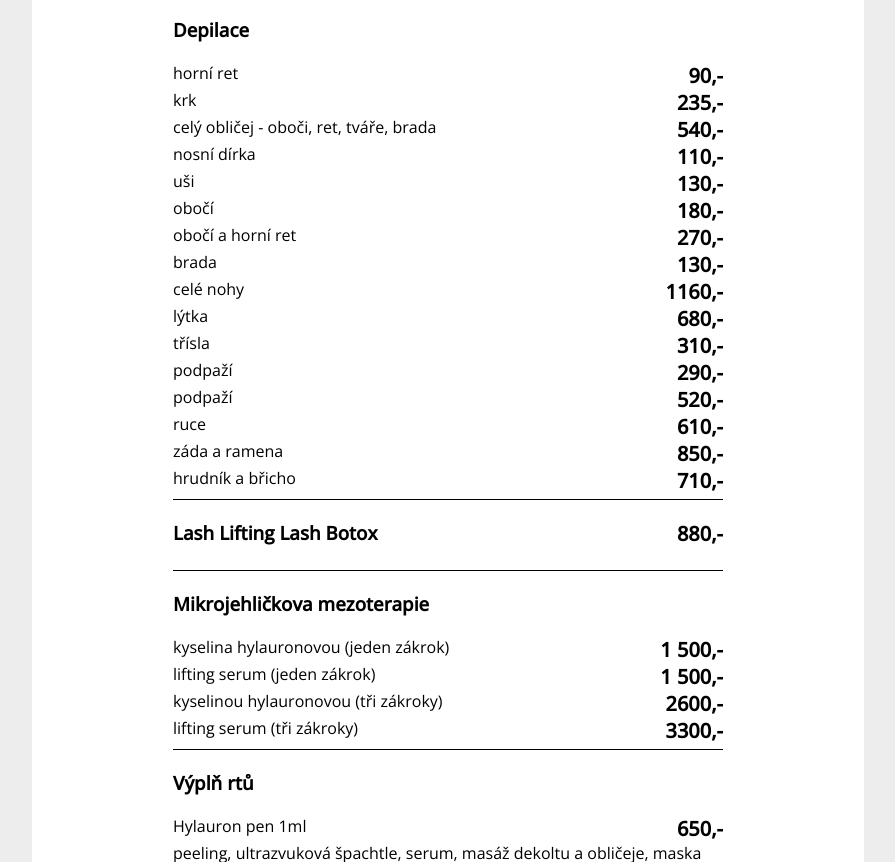
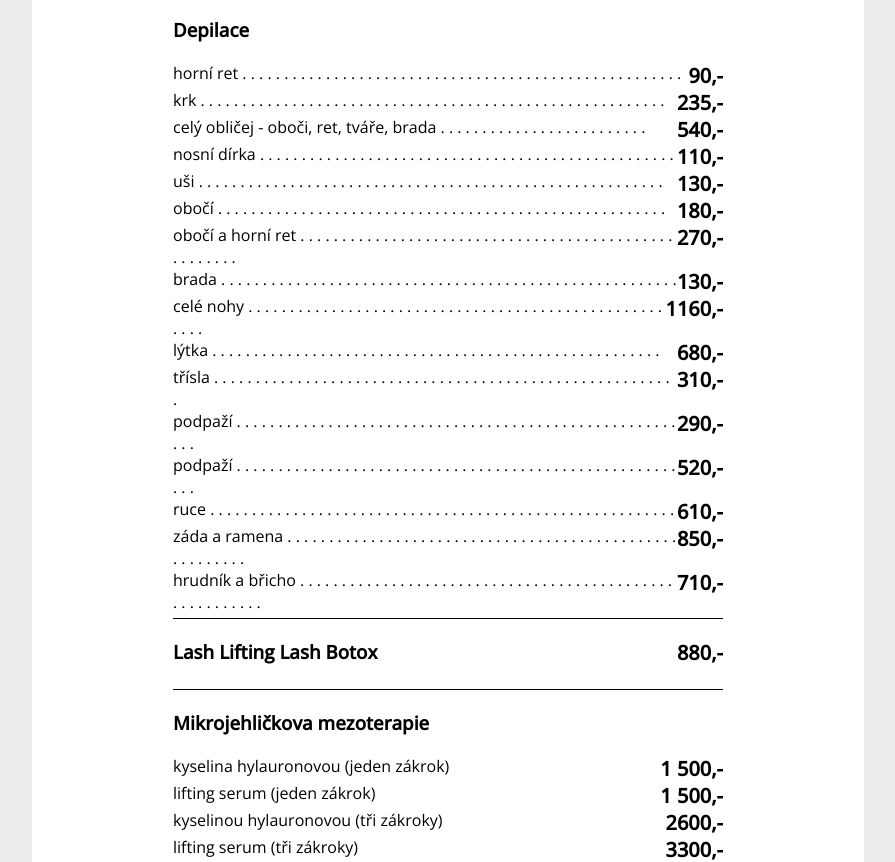
Before and after one commit to vercik13/PROJEKT-Salon, an Eleventy site: page cenik.html in a window 1280 px wide. Shown: the part 1159-2021 px from the top of the page, without its empty margins (192-1087 px from the left). Built offline with nearby package versions, Linux system fonts and the light colour scheme; Eleventy itself is replaced by a stand-in of ours; files that its build step writes are made by us from their sources; files whose address does not match are found by name.

Commit message:
aktualizace

```diff
--- a/cenik.html
+++ b/cenik.html
@@ -105,67 +105,67 @@ layout: layouts/sablona.njk
     <div class="list__box">
       <h3>Depilace</h3>
       <div class="list__title">
-        <p>horní ret</p>
+        <p>horní ret . . . . . . . . . . . . . . . . . . . . . . . . . . . . . . . . . . . . . . . . . . . . . . . . . . . . . </p>
         <p class="list__price">90,-</p>
       </div>
       <div class="list__title">
-        <p>krk</p>
+        <p>krk . . . . . . . . . . . . . . . . . . . . . . . . . . . . . . . . . . . . . . . . . . . . . . . . . . . . . . . . </p>
         <p class="list__price">235,-</p>
       </div>
       <div class="list__title">
-        <p>celý obličej - oboči, ret, tváře, brada</p>
+        <p>celý obličej - oboči, ret, tváře, brada . . . . . . . . . . . . . . . . . . . . . . . . . </p>
         <p class="list__price">540,-</p>
       </div>
       <div class="list__title">
-        <p>nosní dírka</p>
+        <p>nosní dírka . . . . . . . . . . . . . . . . . . . . . . . . . . . . . . . . . . . . . . . . . . . . . . . . . . </p>
         <p class="list__price">110,-</p>
       </div>
       <div class="list__title">
-      <p>uši</p>
+      <p>uši . . . . . . . . . . . . . . . . . . . . . . . . . . . . . . . . . . . . . . . . . . . . . . . . . . . . . . . . </p>
       <p class="list__price">130,-</p>
       </div>
       <div class="list__title">
-        <p>obočí</p>
+        <p>obočí . . . . . . . . . . . . . . . . . . . . . . . . . . . . . . . . . . . . . . . . . . . . . . . . . . . . . . </p>
         <p class="list__price">180,-</p>
       </div>
       <div class="list__title">
-        <p>obočí a horní ret</p>
+        <p>obočí a horní ret . . . . . . . . . . . . . . . . . . . . . . . . .  . . . . . . . . . . . . . . . . . . . . . . . . . . . . </p>
         <p class="list__price">270,-</p>
       </div>
       <div class="list__title">
-        <p>brada</p>
+        <p>brada . . . . . . . . . . . . . . . . . . . . . . . . . . . . . . . . . . . . . . . . . . . . . . . . . . . . . . . </p>
         <p class="list__price">130,-</p>
       </div>
       <div class="list__title">
-        <p>celé nohy</p>
+        <p>celé nohy . . . . . . . . . . . . . . . . . . . . . . . . . . . . . . . . . . . . . . . . . . . . . . . . . . . . . . </p>
         <p class="list__price">1160,-</p>
       </div>
       <div class="list__title">
-        <p>lýtka</p>
+        <p>lýtka . . . . . . . . . . . . . . . . . . . . . . . . . . . . . . . . . . . . . . . . . . . . . . . . . . . . . . </p>
         <p class="list__price">680,-</p>
       </div>
       <div class="list__title">
-        <p>třísla</p>
+        <p>třísla . . . . . . . . . . . . . . . . . . . . . . . . . . . . . . . . . . . . . . . . . . . . . . . . . . . . . . . . </p>
         <p class="list__price">310,-</p>
       </div>
       <div class="list__title">
-      <p>podpaží</p>
+      <p>podpaží . . . . . . . . . . . . . . . . . . . . . . . . . . . . . . . . . . . . . . . . . . . . . . . . . . . . . . . . </p>
       <p class="list__price">290,-</p>
       </div>
       <div class="list__title">
-        <p>podpaží</p>
+        <p>podpaží . . . . . . . . . . . . . . . . . . . . . . . . . . . . . . . . . . . . . . . . . . . . . . . . . . . . . . . . </p>
         <p class="list__price">520,-</p>
       </div>
       <div class="list__title">
-        <p>ruce</p>
+        <p>ruce . . . . . . . . . . . . . . . . . . . . . . . . . . . . . . . . . . . . . . . . . . . . . . . . . . . . . . . . </p>
         <p class="list__price">610,-</p>
       </div>
       <div class="list__title">
-        <p>záda a ramena</p>
+        <p>záda a ramena . . . . . . . . . . . . . . . . . . . . . . . . . . . . . . . . . . . . . . . . . . . . . . . . . . . . . . . . </p>
         <p class="list__price">850,-</p>
       </div>
       <div class="list__title">
-      <p>hrudník a břicho</p>
+      <p>hrudník a břicho . . . . . . . . . . . . . . . . . . . . . . . . . . . . . . . . . . . . . . . . . . . . . . . . . . . . . . . . </p>
       <p class="list__price">710,-</p>
       </div>
     </div>
--- a/scss/_contact.scss
+++ b/scss/_contact.scss
@@ -19,11 +19,14 @@
 
 .kontakt__title {
   padding: 2rem;
+  text-align: center;
 }
 
 .kontakt {
   padding: 2rem;
 }
+
+
 
 
 @media screen and (min-width: 1040px) {
@@ -61,9 +64,8 @@
 
   .kontakt {
     display: flex;
-    padding: 5rem 2rem 12rem 2rem;
-
-    justify-content: space-between;
+    padding: 5rem 3rem 15rem 3rem;
+   justify-content: space-around;
   }
 
 }
--- a/scss/_gallery.scss
+++ b/scss/_gallery.scss
@@ -14,6 +14,13 @@
   display: flex;
   //max-width: 500px;
   width: 100%;
+  opacity: 1;
+	-webkit-transition: .3s ease-in-out;
+	transition: .3s ease-in-out;
+}
+
+.main__photo:hover {
+  opacity: .7;
 }
 
 @media screen and (min-width: 1040px) {
--- a/scss/_home.scss
+++ b/scss/_home.scss
@@ -164,6 +164,10 @@
   max-width: 400px;
   margin: 10px auto;
 }*/
+
+.aside__wrapper {
+  padding: 1rem 0;
+}
 .aside__wrapper h2 {
     margin: 0;
     padding-top: 0.5rem;
@@ -383,6 +387,7 @@
 
   .clanek {
     display: flex;
+    flex: 1 1 auto;
     max-width: 80%;
     margin: 1rem auto;
 
```
Also changed, not shown: css/style.css, 1 other file.
